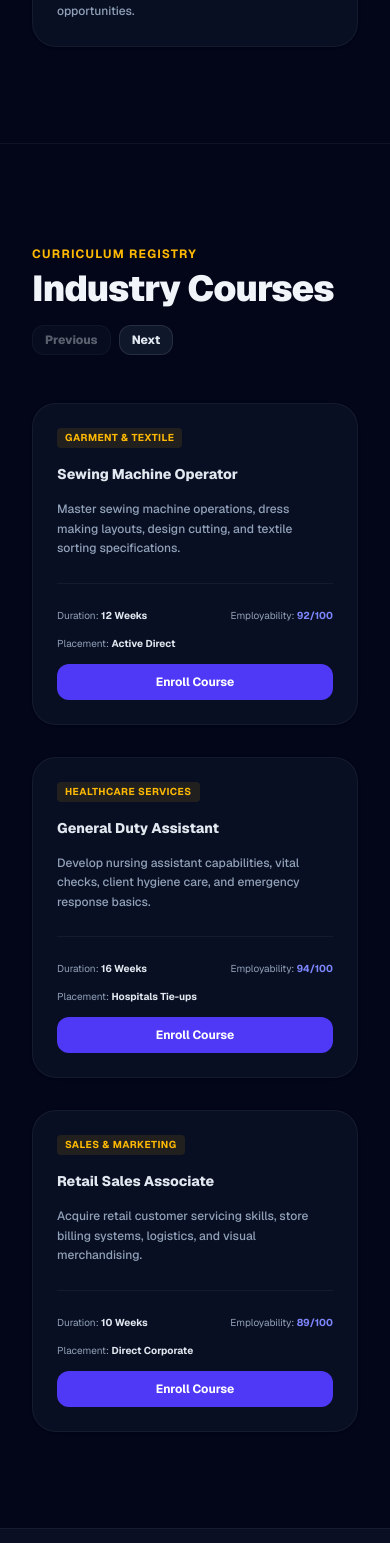
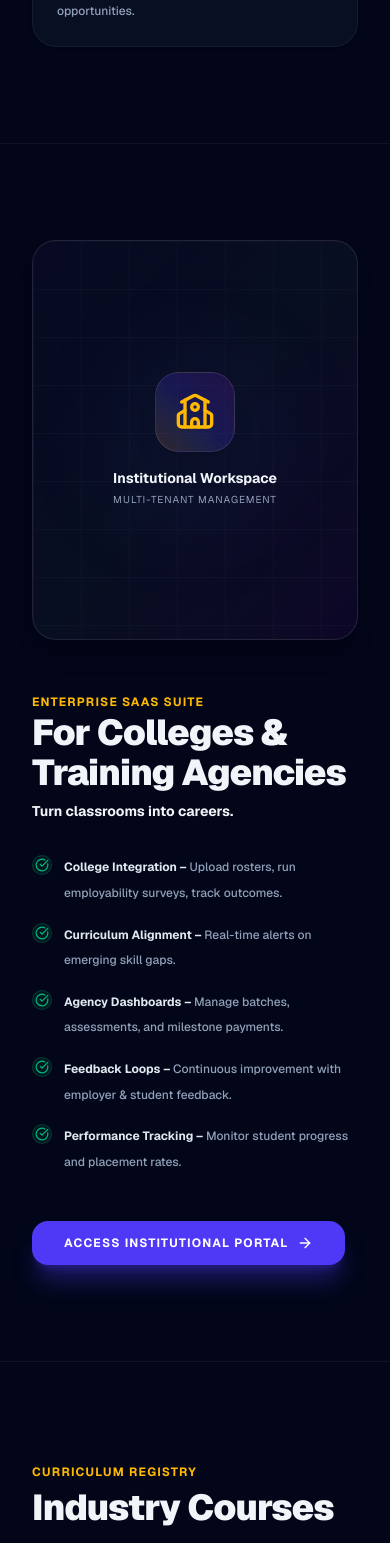
Before and after one commit to veerakumar978/lms-portal, a Next.js app: page / in a window 390 px wide. Shown: the part 4742-6285 px from the top of the page. Built offline with nearby package versions, Linux system fonts and the light colour scheme.

Commit message:
Add active 'For Colleges & Training Agencies' section to landing page

```diff
--- a/src/app/page.tsx
+++ b/src/app/page.tsx
@@ -12,6 +12,7 @@ import {
   Briefcase,
   TrendingUp,
   CheckCircle,
+  School,
   Moon,
   Sun,
   Mail,
@@ -613,6 +614,68 @@ export default function PublicHome() {
         </div>
       </section>
 
+      {/* Institutional Portal Section */}
+      <section className="container mx-auto px-8 py-24 border-t border-slate-200 dark:border-white/5 relative z-10">
+        <div className="grid grid-cols-1 lg:grid-cols-12 gap-12 items-center">
+
+          {/* Left Side: Graphic / Illustration */}
+          <div className="lg:col-span-5 relative h-[400px] rounded-3xl border border-slate-200 dark:border-white/10 bg-gradient-to-br from-indigo-50/20 via-slate-100/50 to-purple-50/20 dark:from-indigo-950/20 dark:via-slate-900/50 dark:to-purple-950/20 shadow-xl overflow-hidden flex items-center justify-center p-8">
+            <div className="absolute inset-0 bg-[linear-gradient(to_right,#e2e8f0_1px,transparent_1px),linear-gradient(to_bottom,#e2e8f0_1px,transparent_1px)] dark:bg-[linear-gradient(to_right,#1e293b_1px,transparent_1px),linear-gradient(to_bottom,#1e293b_1px,transparent_1px)] bg-[size:3rem_3rem] opacity-25" />
+            <div className="absolute w-48 h-48 bg-indigo-500/10 rounded-full blur-[50px] pointer-events-none animate-pulse" />
+
+            <div className="relative z-10 text-center space-y-4">
+              <div className="w-20 h-20 bg-gradient-to-tr from-amber-500/15 via-indigo-600/20 to-purple-600/15 rounded-3xl flex items-center justify-center border border-slate-200 dark:border-white/10 shadow-xl mx-auto">
+                <School className="w-10 h-10 text-amber-500 dark:text-amber-400" />
+              </div>
+              <div>
+                <h4 className="text-sm font-bold text-slate-800 dark:text-slate-100">Institutional Workspace</h4>
+                <p className="text-[10px] text-slate-500 dark:text-slate-400 uppercase tracking-widest mt-1">Multi-Tenant Management</p>
+              </div>
+            </div>
+          </div>
+
+          {/* Right Side: Features list (matching the screenshot) */}
+          <div className="lg:col-span-7 space-y-6 text-left">
+            <div className="space-y-2">
+              <span className="text-xs font-bold text-amber-600 dark:text-amber-400 uppercase tracking-widest">Enterprise SaaS Suite</span>
+              <h2 className="text-4xl sm:text-5xl font-black tracking-tight"><span className="interactive-heading">For Colleges & Training Agencies</span></h2>
+              <p className="text-sm text-slate-650 dark:text-slate-355 font-bold mt-2">Turn classrooms into careers.</p>
+            </div>
+
+            <ul className="space-y-4 pt-2">
+              {[
+                { title: "College Integration", desc: "Upload rosters, run employability surveys, track outcomes." },
+                { title: "Curriculum Alignment", desc: "Real-time alerts on emerging skill gaps." },
+                { title: "Agency Dashboards", desc: "Manage batches, assessments, and milestone payments." },
+                { title: "Feedback Loops", desc: "Continuous improvement with employer & student feedback." },
+                { title: "Performance Tracking", desc: "Monitor student progress and placement rates." }
+              ].map((item, idx) => (
+                <li key={idx} className="flex items-start gap-3">
+                  <div className="w-5 h-5 rounded-full bg-emerald-500/10 text-emerald-500 flex items-center justify-center shrink-0 mt-0.5 border border-emerald-500/20">
+                    <CheckCircle className="w-3.5 h-3.5" />
+                  </div>
+                  <div>
+                    <span className="text-xs font-bold text-slate-800 dark:text-slate-200">{item.title} – </span>
+                    <span className="text-xs text-slate-600 dark:text-slate-400 leading-relaxed font-medium">{item.desc}</span>
+                  </div>
+                </li>
+              ))}
+            </ul>
+
+            <div className="pt-6">
+              <Link
+                href="/auth/login"
+                className="inline-flex items-center justify-center gap-2 px-8 py-3.5 rounded-2xl bg-indigo-600 hover:bg-indigo-700 text-white font-bold text-xs uppercase tracking-widest shadow-xl shadow-indigo-600/35 hover:scale-[1.02] transition-all group"
+              >
+                <span>Access Institutional Portal</span>
+                <ArrowRight className="w-4 h-4 group-hover:translate-x-1 transition-transform" />
+              </Link>
+            </div>
+          </div>
+
+        </div>
+      </section>
+
       {/* Courses Section */}
       <section id="courses" className="container mx-auto px-8 py-24 border-t border-slate-200 dark:border-white/5 relative z-10">
         <div className="flex flex-col sm:flex-row justify-between items-start sm:items-end mb-12 gap-4">
```
